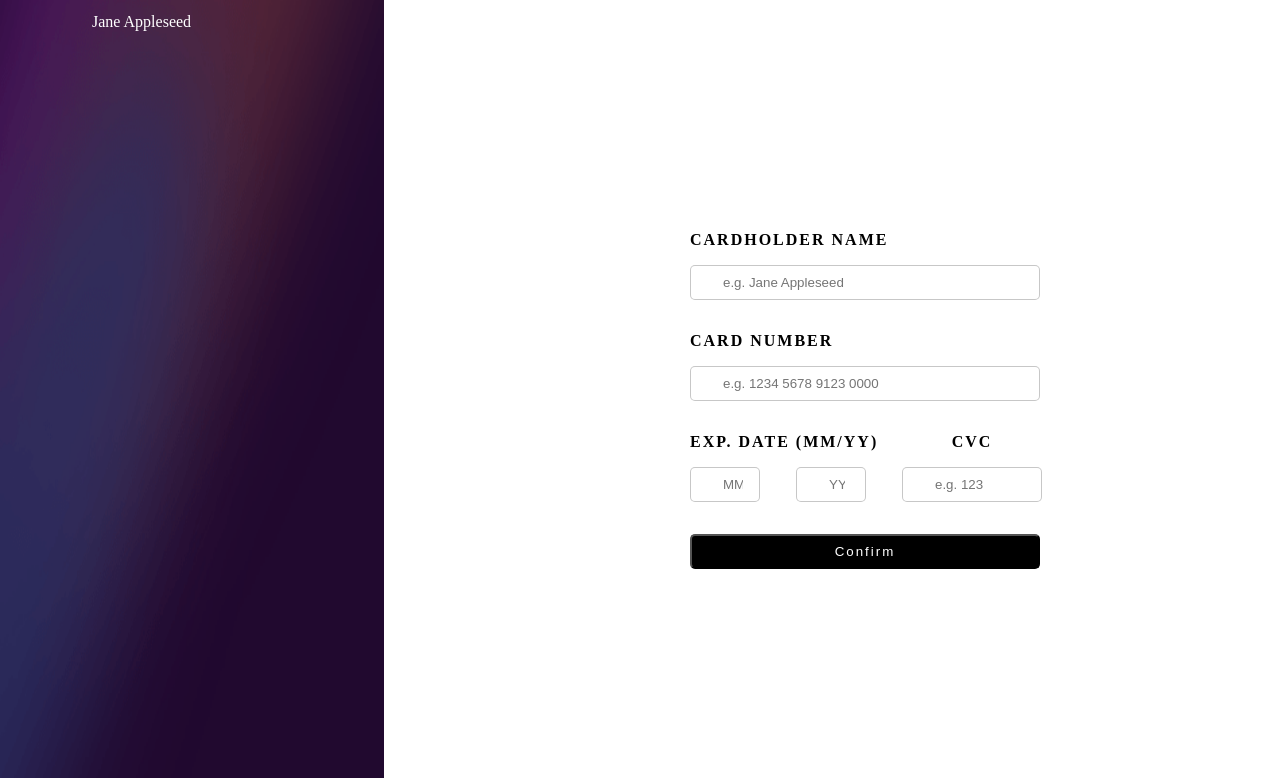
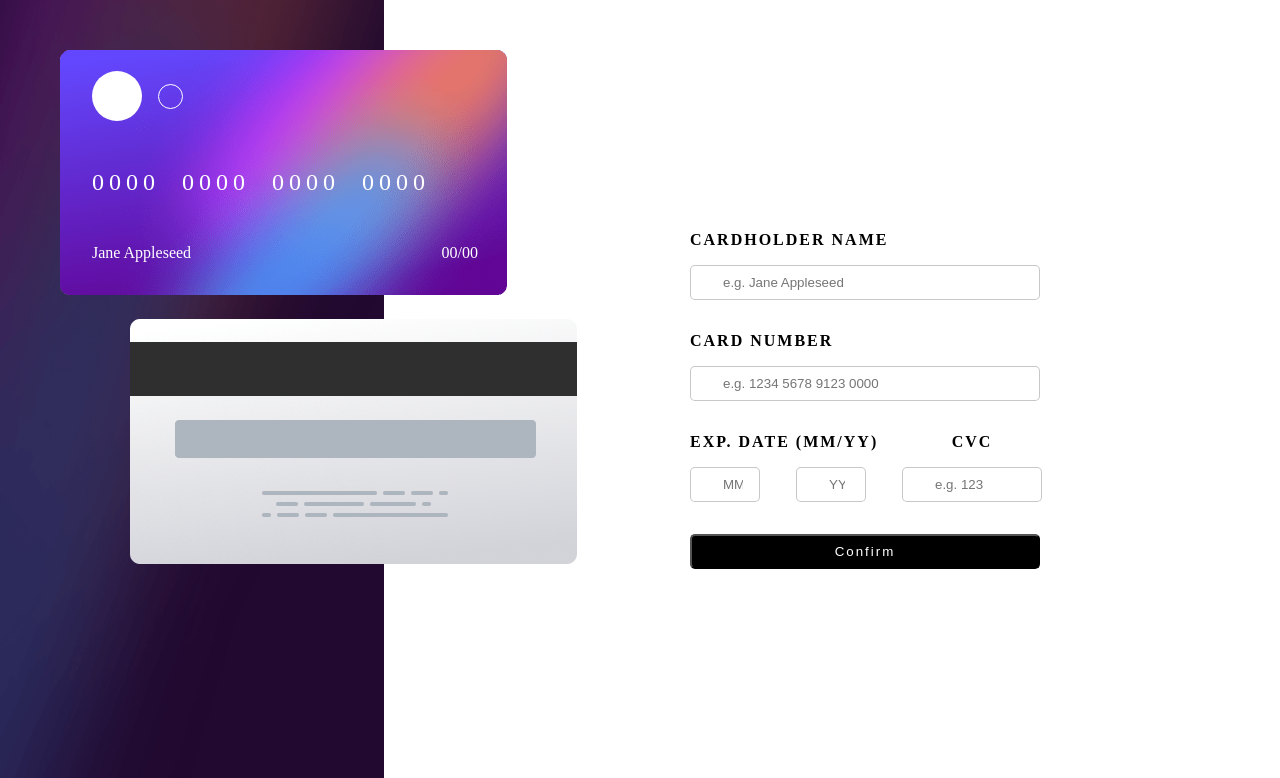
Before and after one commit to KlausLynx/Card-detatils, a plain HTML site: page index.html in a window 1280 px wide. Shown: the top 778 px of the page. Drawn offline with Linux system fonts and the light colour scheme; a web font is replaced by a local one.

Commit message:
Update index.html

```diff
--- a/index.html
+++ b/index.html
@@ -3,7 +3,7 @@
 <head>
   <meta charset="UTF-8">
   <meta name="viewport" content="width=device-width, initial-scale=1.0"> <!-- displays site properly based on user's device -->
-  <link rel="icon" type="image/png" sizes="32x32" href="./images/favicon-32x32.png">
+  <link rel="icon" type="image/png" sizes="32x32" href="favicon-32x32.png">
   <title>Frontend Mentor | Interactive card details form</title>
   <!-- Feel free to remove these styles or customise in your own stylesheet 👍 -->
   <style>
@@ -17,7 +17,7 @@
   <div class="main_cont" id="main">
     <div class="cards">
       <div class="front_card">
-        <img src="./images/bg-card-front.png" alt="">
+        <img src="bg-card-front.png" alt="">
       </div>
       <div class="box">
         <div class="head">
@@ -39,7 +39,7 @@
       </div>
       </div>
       <div class="back_card">
-        <img src="./images/bg-card-back.png" alt="">
+        <img src="bg-card-back.png" alt="">
       </div>
     </div>
     <div class="right_cont">
@@ -85,7 +85,7 @@
   <div class="main_cont" id="Thanks">
     <div class="cards">
       <div class="front_card">
-        <img src="./images/bg-card-front.png" alt="">
+        <img src="bg-card-front.png" alt="">
       </div>
       <div class="box">
         <div class="head">
@@ -107,13 +107,13 @@
       </div>
       </div>
       <div class="back_card">
-        <img src="./images/bg-card-back.png" alt="">
+        <img src="bg-card-back.png" alt="">
       </div>
     </div>
     <div class="right_cont">
       <div class="right_box">
         <div class="complete_box">
-          <img src="./images/icon-complete.svg" alt="">
+          <img src="icon-complete.svg" alt="">
         </div>
         <div class="thanks_box">
           <h1>THANK YOU!</h1>
```
